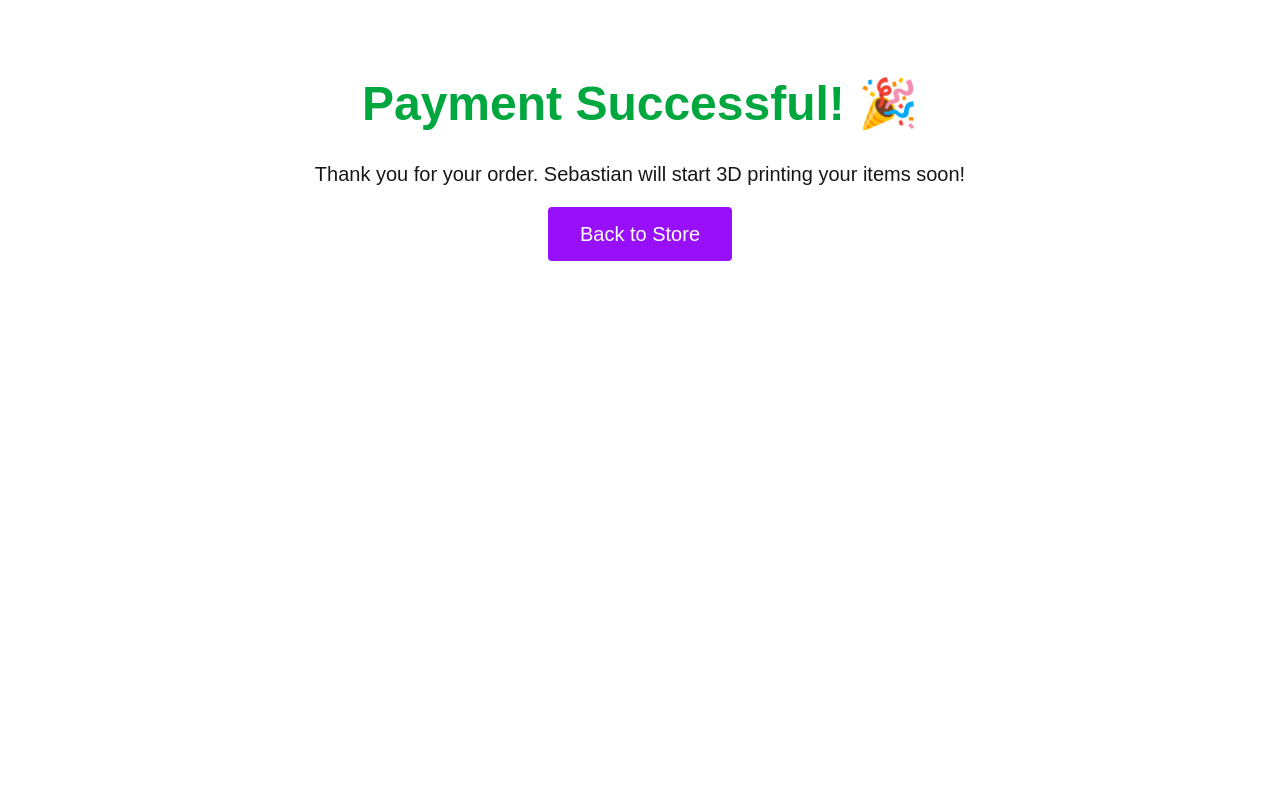
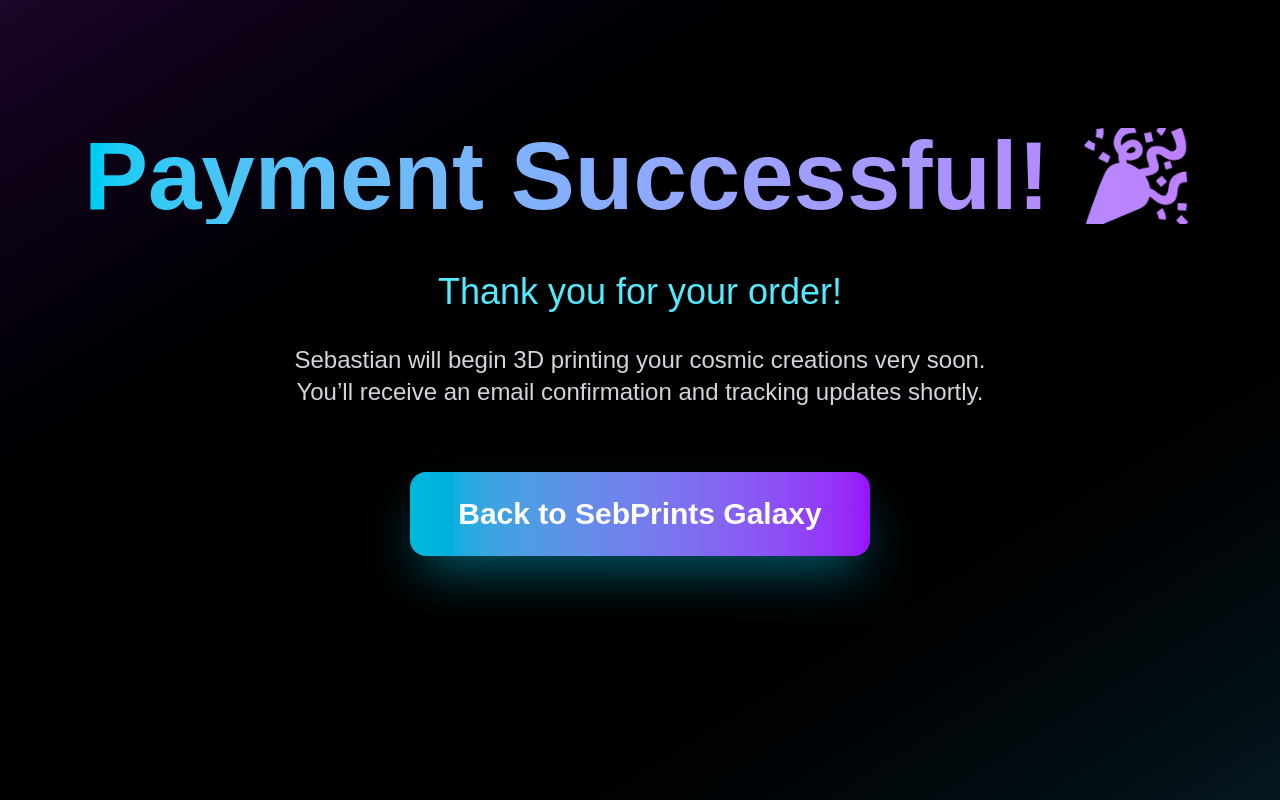
Before and after one commit to Rubioberry/sebprintsgalaxy, a Next.js app: page /success in a window 1280 px wide. Built offline with nearby package versions, Linux system fonts and the light colour scheme.

Commit message:
Add futuristic success page for Stripe Checkout

```diff
--- a/src/app/success/page.tsx
+++ b/src/app/success/page.tsx
@@ -1,11 +1,37 @@
 export default function Success() {
   return (
-    <div className="container mx-auto py-20 text-center">
-      <h1 className="text-5xl font-bold text-green-600 mb-8">Payment Successful! 🎉</h1>
-      <p className="text-xl mb-8">Thank you for your order. Sebastian will start 3D printing your items soon!</p>
-      <a href="/" className="bg-purple-600 text-white px-8 py-4 rounded text-xl hover:bg-purple-700">
-        Back to Store
-      </a>
+    <div className="relative min-h-screen bg-black text-white overflow-hidden">
+      <div className="absolute inset-0 bg-gradient-to-br from-purple-900/30 via-black to-cyan-900/30"></div>
+      <div className="relative container mx-auto py-32 px-4 text-center">
+        <h1 className="text-7xl md:text-8xl font-extrabold mb-12 bg-gradient-to-r from-cyan-400 via-purple-400 to-pink-400 bg-clip-text text-transparent animate-gradient">
+          Payment Successful! 🎉
+        </h1>
+        <p className="text-3xl md:text-4xl text-cyan-300 mb-8">
+          Thank you for your order!
+        </p>
+        <p className="text-xl md:text-2xl text-gray-300 mb-16 max-w-3xl mx-auto">
+          Sebastian will begin 3D printing your cosmic creations very soon.<br />
+          You’ll receive an email confirmation and tracking updates shortly.
+        </p>
+        <a
+          href="/"
+          className="inline-block px-12 py-6 bg-gradient-to-r from-cyan-500 to-purple-600 rounded-2xl text-3xl font-bold hover:from-purple-600 hover:to-cyan-500 shadow-2xl shadow-cyan-500/50 hover:shadow-purple-500/70 transition-all duration-500"
+        >
+          Back to SebPrints Galaxy
+        </a>
+      </div>
+
+      <style jsx>{`
+        @keyframes gradient {
+          0% { background-position: 0% 50%; }
+          50% { background-position: 100% 50%; }
+          100% { background-position: 0% 50%; }
+        }
+        .animate-gradient {
+          background-size: 200% 200%;
+          animation: gradient 6s ease infinite;
+        }
+      `}</style>
     </div>
   );
 }
```
